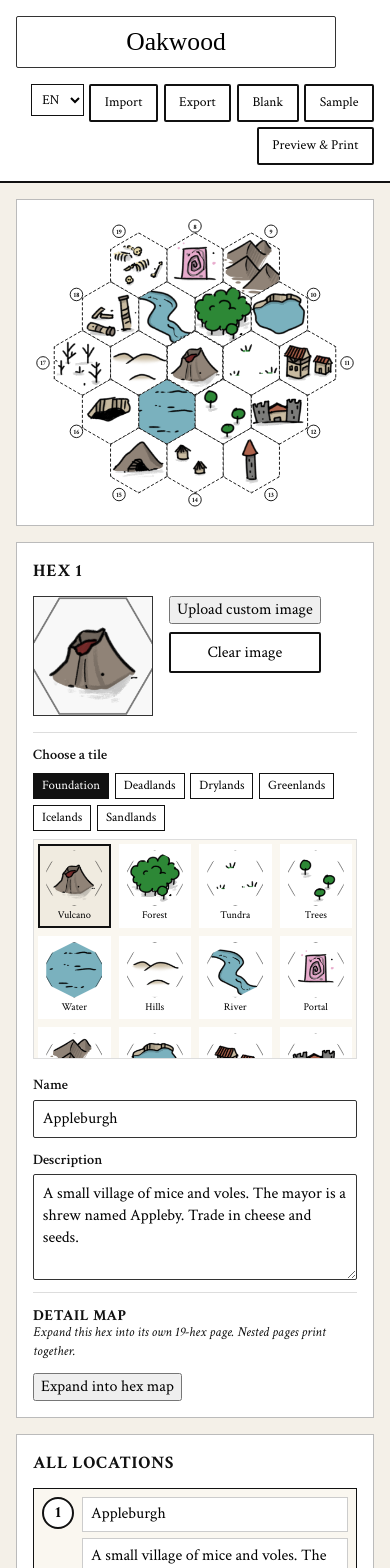
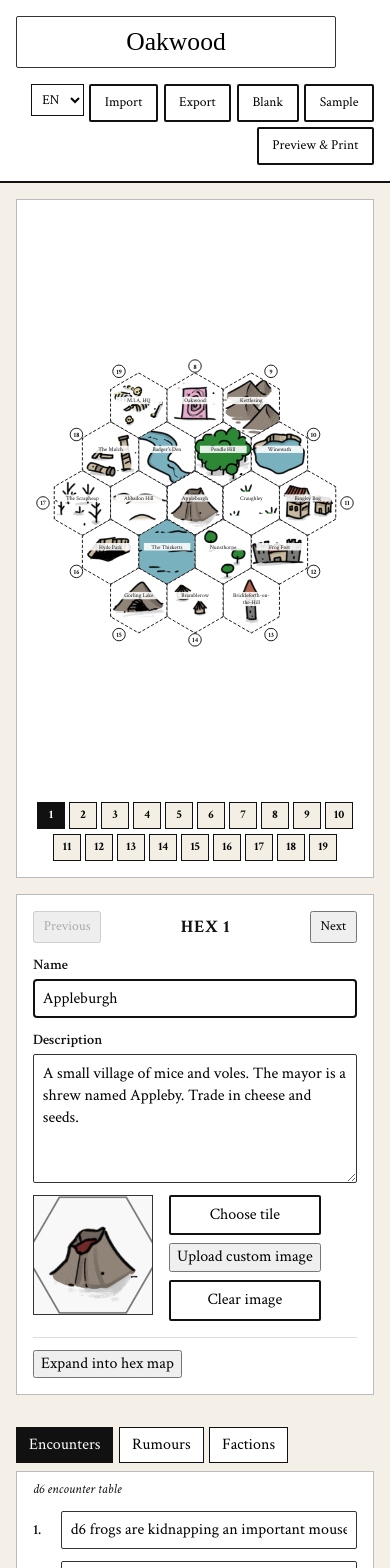
Before and after one commit to felipsimoes/hexcrawler, a React (Vite) app: page / in a window 390 px wide. Shown: the top 1568 px of the page. Built offline with nearby package versions, Linux system fonts and the light colour scheme; a web font is replaced by a local one.

Commit message:
Refactor hex editor and layout components to improve navigation and usability. Introduce hex jumping functionality, enhance section editors with tabbed navigation, and update styles for better responsiveness. Add localization for new UI elements in English and Portuguese.

```diff
--- a/src/App.tsx
+++ b/src/App.tsx
@@ -86,28 +86,47 @@ function App() {
           />
           <Breadcrumb segments={breadcrumbs} onNavigate={navigateTo} />
           <main className="editor-layout no-print">
+            <div className="editor-workspace">
               <aside className="editor-layout__map">
                 <HexGrid
                   hexes={map.hexes}
                   selectedHexId={selectedHexId}
                   interactive
                   onSelectHex={setSelectedHexId}
+                  onOpenHex={openSubMap}
                 />
+                <div className="hex-jump" role="listbox" aria-label={t('hexEditor.jump')}>
+                  {map.hexes.map((hex) => (
+                    <button
+                      key={hex.id}
+                      type="button"
+                      role="option"
+                      aria-selected={hex.id === selectedHexId}
+                      title={hex.name || t('print.locationFallback', { id: hex.id })}
+                      className={`hex-jump__item${hex.id === selectedHexId ? ' hex-jump__item--active' : ''}${hex.name ? ' hex-jump__item--named' : ''}${hex.subMap ? ' hex-jump__item--nested' : ''}`}
+                      onClick={() => setSelectedHexId(hex.id)}
+                      onDoubleClick={() => {
+                        if (hex.subMap) openSubMap(hex.id)
+                      }}
+                    >
+                      {hex.id}
+                    </button>
+                  ))}
+                </div>
               </aside>
-            <div className="editor-layout__sidebar">
               <HexEditor
                 hex={selectedHex}
+                hexCount={map.hexes.length}
                 onChange={(patch) => updateHex(selectedHex.id, patch)}
                 onError={showMessage}
+                onSelectHex={setSelectedHexId}
                 onExpand={() => expandSelectedHex(t)}
                 onOpenSubMap={() => openSubMap(selectedHex.id)}
                 onRemoveSubMap={removeSelectedSubMap}
               />
+            </div>
             <SectionEditors
               map={map}
-                selectedHexId={selectedHexId}
-                onSelectHex={setSelectedHexId}
-                onUpdateHex={updateHex}
               onSetEncounter={setEncounter}
               onSetRumour={setRumour}
               onUpdateFaction={updateFaction}
@@ -118,7 +137,6 @@ function App() {
               onAddFactionGoal={addFactionGoal}
               onRemoveFactionGoal={removeFactionGoal}
             />
-            </div>
           </main>
         </>
       ) : (
--- a/src/components/HexEditor.tsx
+++ b/src/components/HexEditor.tsx
@@ -1,4 +1,4 @@
-import { useRef } from 'react'
+import { useEffect, useRef, useState } from 'react'
 import { useI18n, translateError } from '../i18n'
 import { resizeImageToDataUrl } from '../lib/images'
 import { resolveImageSrc } from '../lib/tiles'
@@ -7,8 +7,10 @@ import { TilePicker } from './TilePicker'
 
 interface HexEditorProps {
   hex: HexCell
+  hexCount: number
   onChange: (patch: Partial<HexCell>) => void
   onError: (message: string) => void
+  onSelectHex: (id: number) => void
   onExpand: () => void
   onOpenSubMap: () => void
   onRemoveSubMap: () => void
@@ -16,14 +18,18 @@ interface HexEditorProps {
 
 export function HexEditor({
   hex,
+  hexCount,
   onChange,
   onError,
+  onSelectHex,
   onExpand,
   onOpenSubMap,
   onRemoveSubMap,
 }: HexEditorProps) {
   const { t } = useI18n()
   const fileRef = useRef<HTMLInputElement>(null)
+  const nameRef = useRef<HTMLInputElement>(null)
+  const [tilesOpen, setTilesOpen] = useState(false)
   const previewSrc = resolveImageSrc(hex.imageDataUrl)
   const hasSubMap = Boolean(hex.subMap)
 
@@ -44,9 +50,50 @@ export function HexEditor({
     }
   }
 
+  useEffect(() => {
+    nameRef.current?.focus()
+  }, [hex.id])
+
   return (
     <section className="hex-editor panel">
-      <h2>{t('hexEditor.title', { id: hex.id })}</h2>
+      <div className="hex-editor__nav">
+        <button
+          type="button"
+          className="btn-compact"
+          disabled={hex.id <= 1}
+          onClick={() => onSelectHex(hex.id - 1)}
+        >
+          {t('hexEditor.prev')}
+        </button>
+        <h2>{t('hexEditor.title', { id: hex.id })}</h2>
+        <button
+          type="button"
+          className="btn-compact"
+          disabled={hex.id >= hexCount}
+          onClick={() => onSelectHex(hex.id + 1)}
+        >
+          {t('hexEditor.next')}
+        </button>
+      </div>
+      <label className="field">
+        <span>{t('hexEditor.name')}</span>
+        <input
+          type="text"
+          value={hex.name}
+          onChange={(e) => onChange({ name: e.target.value })}
+          placeholder={t('hexEditor.namePlaceholder')}
+          ref={nameRef}
+        />
+      </label>
+      <label className="field">
+        <span>{t('hexEditor.description')}</span>
+        <textarea
+          rows={5}
+          value={hex.description}
+          onChange={(e) => onChange({ description: e.target.value })}
+          placeholder={t('hexEditor.descriptionPlaceholder')}
+        />
+      </label>
       <div className="hex-editor__image-row">
         <div className="hex-editor__preview">
           {previewSrc ? (
@@ -56,6 +103,9 @@ export function HexEditor({
           )}
         </div>
         <div className="hex-editor__image-actions">
+          <button type="button" className="btn-secondary" onClick={() => setTilesOpen((open) => !open)}>
+            {tilesOpen ? t('hexEditor.hideTiles') : t('hexEditor.chooseTile')}
+          </button>
           <input
             ref={fileRef}
             type="file"
@@ -76,29 +126,11 @@ export function HexEditor({
           )}
         </div>
       </div>
-      <TilePicker selectedValue={hex.imageDataUrl} onSelect={(imageDataUrl) => onChange({ imageDataUrl })} />
-      <label className="field">
-        <span>{t('hexEditor.name')}</span>
-        <input
-          type="text"
-          value={hex.name}
-          onChange={(e) => onChange({ name: e.target.value })}
-          placeholder={t('hexEditor.namePlaceholder')}
-        />
-      </label>
-      <label className="field">
-        <span>{t('hexEditor.description')}</span>
-        <textarea
-          rows={4}
-          value={hex.description}
-          onChange={(e) => onChange({ description: e.target.value })}
-          placeholder={t('hexEditor.descriptionPlaceholder')}
-        />
-      </label>
+      {tilesOpen && (
+        <TilePicker selectedValue={hex.imageDataUrl} onSelect={(imageDataUrl) => onChange({ imageDataUrl })} />
+      )}
 
       <div className="hex-editor__nested">
-        <h3>{t('nested.sectionTitle')}</h3>
-        <p className="panel-subtitle">{t('nested.sectionHint')}</p>
         {hasSubMap ? (
           <div className="hex-editor__nested-actions">
             <button type="button" className="btn-primary" onClick={onOpenSubMap}>
--- a/src/components/HexGrid.tsx
+++ b/src/components/HexGrid.tsx
@@ -18,6 +18,8 @@ interface HexGridProps {
   interactive?: boolean
   size?: number
   onSelectHex?: (id: number) => void
+  onOpenHex?: (id: number) => void
+  showLabels?: boolean
   className?: string
 }
 
@@ -27,6 +29,8 @@ export function HexGrid({
   interactive = false,
   size = HEX_SIZE,
   onSelectHex,
+  onOpenHex,
+  showLabels = true,
   className,
 }: HexGridProps) {
   const { t } = useI18n()
@@ -43,8 +47,11 @@ export function HexGrid({
 
   return (
     <svg
-      className={className}
+      className={className ? `hex-grid ${className}` : 'hex-grid'}
       viewBox={`0 0 ${viewWidth} ${viewHeight}`}
+      width={viewWidth}
+      height={viewHeight}
+      preserveAspectRatio="xMidYMid meet"
       role={interactive ? 'listbox' : 'img'}
       aria-label={t('hexGrid.ariaLabel')}
     >
@@ -77,6 +84,9 @@ export function HexGrid({
             key={pos.id}
             className={`hex-cell${isSelected ? ' hex-cell--selected' : ''}${interactive ? ' hex-cell--interactive' : ''}`}
             onClick={interactive ? () => onSelectHex?.(pos.id) : undefined}
+            onDoubleClick={
+              interactive && hex?.subMap ? () => onOpenHex?.(pos.id) : undefined
+            }
             onKeyDown={
               interactive
                 ? (e) => {
@@ -116,6 +126,16 @@ export function HexGrid({
                 </text>
               </g>
             )}
+            {showLabels && hex?.name && (
+              <foreignObject
+                x={cx - drawSize * 0.72}
+                y={cy - 14}
+                width={drawSize * 1.44}
+                height={28}
+              >
+                <div xmlns="http://www.w3.org/1999/xhtml" className="hex-cell__name">{hex.name}</div>
+              </foreignObject>
+            )}
             <polygon className="hex-cell__border" points={points} />
             {hex?.subMap && (
               <circle
--- a/src/components/PrintLayout.tsx
+++ b/src/components/PrintLayout.tsx
@@ -34,7 +34,7 @@ function PrintPageView({ page, showTrail }: { page: PrintPage; showTrail: boolea
             </div>
           </header>
           <div className="print-map">
-            <HexGrid hexes={map.hexes} size={44} />
+            <HexGrid hexes={map.hexes} size={44} showLabels={false} />
           </div>
         </div>
         <div className="print-descriptions">
--- a/src/components/SectionEditors.tsx
+++ b/src/components/SectionEditors.tsx
@@ -1,11 +1,9 @@
+import { useState } from 'react'
 import { useI18n } from '../i18n'
 import type { HexCrawlerMap } from '../types/map'
 
 interface SectionEditorsProps {
   map: HexCrawlerMap
-  selectedHexId: number
-  onSelectHex: (id: number) => void
-  onUpdateHex: (id: number, patch: Partial<HexCrawlerMap['hexes'][number]>) => void
   onSetEncounter: (index: number, value: string) => void
   onSetRumour: (index: number, value: string) => void
   onUpdateFaction: (index: number, patch: Partial<HexCrawlerMap['factions'][number]>) => void
@@ -21,11 +19,10 @@ interface SectionEditorsProps {
   onRemoveFactionGoal: (factionIndex: number, goalIndex: number) => void
 }
 
+type SheetTab = 'encounters' | 'rumours' | 'factions'
+
 export function SectionEditors({
   map,
-  selectedHexId,
-  onSelectHex,
-  onUpdateHex,
   onSetEncounter,
   onSetRumour,
   onUpdateFaction,
@@ -37,41 +34,42 @@ export function SectionEditors({
   onRemoveFactionGoal,
 }: SectionEditorsProps) {
   const { t } = useI18n()
+  const [tab, setTab] = useState<SheetTab>('encounters')
 
   return (
     <div className="section-editors">
-      <section className="panel">
-        <h2>{t('sections.allLocations')}</h2>
-        <div className="location-list">
-          {map.hexes.map((hex) => (
-            <div
-              key={hex.id}
-              className={`location-item${hex.id === selectedHexId ? ' location-item--active' : ''}`}
-            >
-              <button type="button" className="location-item__select" onClick={() => onSelectHex(hex.id)}>
-                {hex.id}
-              </button>
-              <div className="location-item__fields">
-                <input
-                  type="text"
-                  value={hex.name}
-                  onChange={(e) => onUpdateHex(hex.id, { name: e.target.value })}
-                  placeholder={t('sections.locationNamePlaceholder', { id: hex.id })}
-                />
-                <textarea
-                  rows={2}
-                  value={hex.description}
-                  onChange={(e) => onUpdateHex(hex.id, { description: e.target.value })}
-                  placeholder={t('sections.descriptionPlaceholder')}
-                />
-              </div>
-            </div>
-          ))}
-        </div>
-      </section>
+      <div className="sheet-tabs" role="tablist">
+        <button
+          type="button"
+          role="tab"
+          aria-selected={tab === 'encounters'}
+          className={tab === 'encounters' ? 'sheet-tabs__tab sheet-tabs__tab--active' : 'sheet-tabs__tab'}
+          onClick={() => setTab('encounters')}
+        >
+          {t('sections.encounters')}
+        </button>
+        <button
+          type="button"
+          role="tab"
+          aria-selected={tab === 'rumours'}
+          className={tab === 'rumours' ? 'sheet-tabs__tab sheet-tabs__tab--active' : 'sheet-tabs__tab'}
+          onClick={() => setTab('rumours')}
+        >
+          {t('sections.rumours')}
+        </button>
+        <button
+          type="button"
+          role="tab"
+          aria-selected={tab === 'factions'}
+          className={tab === 'factions' ? 'sheet-tabs__tab sheet-tabs__tab--active' : 'sheet-tabs__tab'}
+          onClick={() => setTab('factions')}
+        >
+          {t('sections.factions')}
+        </button>
+      </div>
 
-      <section className="panel">
-        <h2>{t('sections.encounters')}</h2>
+      {tab === 'encounters' && (
+      <section className="panel" role="tabpanel">
         <p className="panel-subtitle">{t('sections.encountersSubtitle')}</p>
         {map.encounters.map((encounter, index) => (
           <label key={index} className="field field--inline">
@@ -85,9 +83,10 @@ export function SectionEditors({
           </label>
         ))}
       </section>
+      )}
 
-      <section className="panel">
-        <h2>{t('sections.rumours')}</h2>
+      {tab === 'rumours' && (
+      <section className="panel" role="tabpanel">
         <p className="panel-subtitle">{t('sections.rumoursSubtitle')}</p>
         {map.rumours.map((rumour, index) => (
           <label key={index} className="field field--inline">
@@ -101,9 +100,10 @@ export function SectionEditors({
           </label>
         ))}
       </section>
+      )}
 
-      <section className="panel">
-        <h2>{t('sections.factions')}</h2>
+      {tab === 'factions' && (
+      <section className="panel" role="tabpanel">
         <div className="faction-editors">
           {map.factions.map((faction, fi) => (
             <div key={fi} className="faction-editor">
@@ -195,6 +195,7 @@ export function SectionEditors({
           ))}
         </div>
       </section>
+      )}
     </div>
   )
 }
--- a/src/i18n/locales/en.ts
+++ b/src/i18n/locales/en.ts
@@ -47,6 +47,11 @@ export const en = {
     namePlaceholder: 'Location name',
     description: 'Description',
     descriptionPlaceholder: 'Short location description for the print sheet',
+    prev: 'Previous',
+    next: 'Next',
+    jump: 'Hexes',
+    chooseTile: 'Choose tile',
+    hideTiles: 'Hide tiles',
   },
   nested: {
     breadcrumb: 'Map navigation',
--- a/src/i18n/locales/pt-BR.ts
+++ b/src/i18n/locales/pt-BR.ts
@@ -48,6 +48,11 @@ export const ptBR = {
     namePlaceholder: 'Nome do local',
     description: 'Descrição',
     descriptionPlaceholder: 'Descrição curta do local para a folha impressa',
+    prev: 'Anterior',
+    next: 'Próximo',
+    jump: 'Hexes',
+    chooseTile: 'Escolher tile',
+    hideTiles: 'Ocultar tiles',
   },
   nested: {
     breadcrumb: 'Navegação do mapa',
--- a/src/styles/editor.css
+++ b/src/styles/editor.css
@@ -53,11 +53,24 @@
 }
 
 .editor-layout {
-  display: grid;
-  grid-template-columns: minmax(280px, 1fr) minmax(320px, 1.2fr);
+  display: flex;
+  flex-direction: column;
   gap: 1rem;
   padding: 1rem;
+}
+
+.editor-workspace {
+  display: grid;
+  grid-template-columns: minmax(0, 3fr) minmax(260px, 2fr);
+  gap: 1rem;
   align-items: start;
+}
+
+.editor-layout__map svg {
+  display: block;
+  width: 100%;
+  height: calc(100dvh - 13rem);
+  max-height: calc(100dvh - 13rem);
 }
 
 .editor-layout__map {
@@ -67,7 +80,11 @@
   border: 1px solid #bbb;
   padding: 1rem;
   display: flex;
-  justify-content: center;
+  flex-direction: column;
+  align-items: center;
+  gap: 0.75rem;
+  max-height: calc(100dvh - 6.5rem);
+  box-sizing: border-box;
 }
 
 .editor-layout__sidebar {
@@ -134,6 +151,81 @@
   stroke: #fff;
   stroke-width: 1;
   pointer-events: none;
+}
+
+.hex-cell__name {
+  font-family: 'Crimson Text', Georgia, serif;
+  font-size: 9px;
+  line-height: 1.15;
+  text-align: center;
+  color: #111;
+  background: rgba(255, 255, 255, 0.88);
+  padding: 1px 3px;
+  overflow: hidden;
+  display: -webkit-box;
+  -webkit-line-clamp: 2;
+  -webkit-box-orient: vertical;
+  pointer-events: none;
+}
+
+.hex-editor__nav {
+  display: flex;
+  align-items: center;
+  justify-content: space-between;
+  gap: 0.5rem;
+  margin-bottom: 0.75rem;
+}
+
+.hex-editor__nav h2 {
+  margin: 0;
+}
+
+.hex-jump {
+  display: flex;
+  flex-wrap: wrap;
+  justify-content: center;
+  gap: 0.3rem;
+  width: 100%;
+}
+
+.hex-jump__item {
+  width: 1.7rem;
+  height: 1.7rem;
+  border: 1px solid #111;
+  background: #fff;
+  padding: 0;
+  font-size: 0.75rem;
+  font-weight: 700;
+}
+
+.hex-jump__item--named {
+  background: #f3efe4;
+}
+
+.hex-jump__item--nested {
+  box-shadow: inset 0 -3px 0 #111;
+}
+
+.hex-jump__item--active {
+  background: #111;
+  color: #fff;
+}
+
+.sheet-tabs {
+  display: flex;
+  gap: 0.35rem;
+  margin-bottom: 0.5rem;
+}
+
+.sheet-tabs__tab {
+  border: 1px solid #111;
+  background: #fff;
+  padding: 0.35rem 0.75rem;
+}
+
+.sheet-tabs__tab--active {
+  background: #111;
+  color: #fff;
 }
 
 .breadcrumb {
@@ -431,12 +523,19 @@
   margin-bottom: 1rem;
 }
 
-@media (max-width: 900px) {
-  .editor-layout {
+@media (max-width: 760px) {
+  .editor-workspace {
     grid-template-columns: 1fr;
   }
 
   .editor-layout__map {
     position: static;
+    max-height: none;
+  }
+
+  .editor-layout__map svg {
+    width: 100%;
+    height: 68dvh;
+    max-height: 68dvh;
   }
 }
```
Lines whose indentation alone changed are shown as unchanged.
